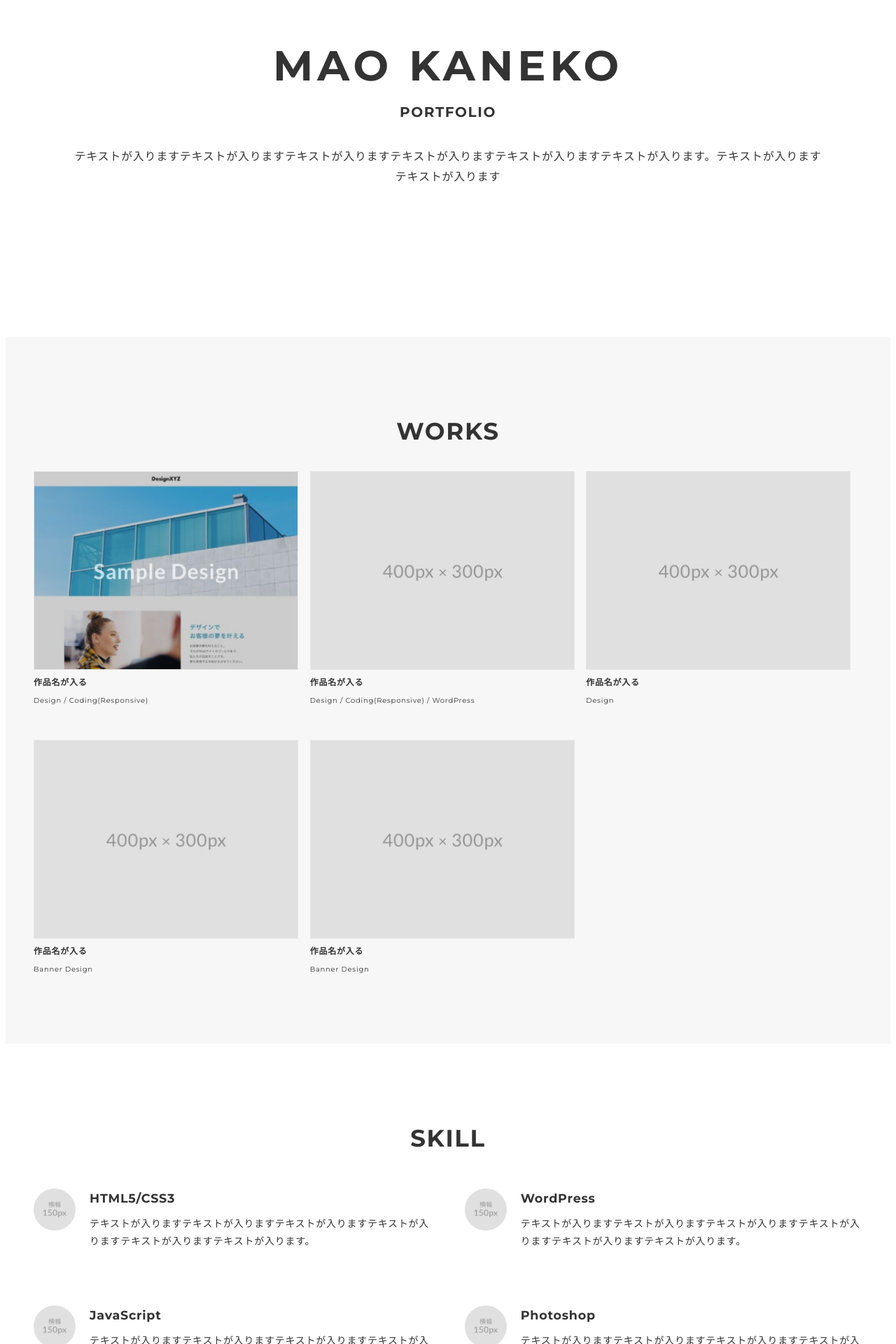
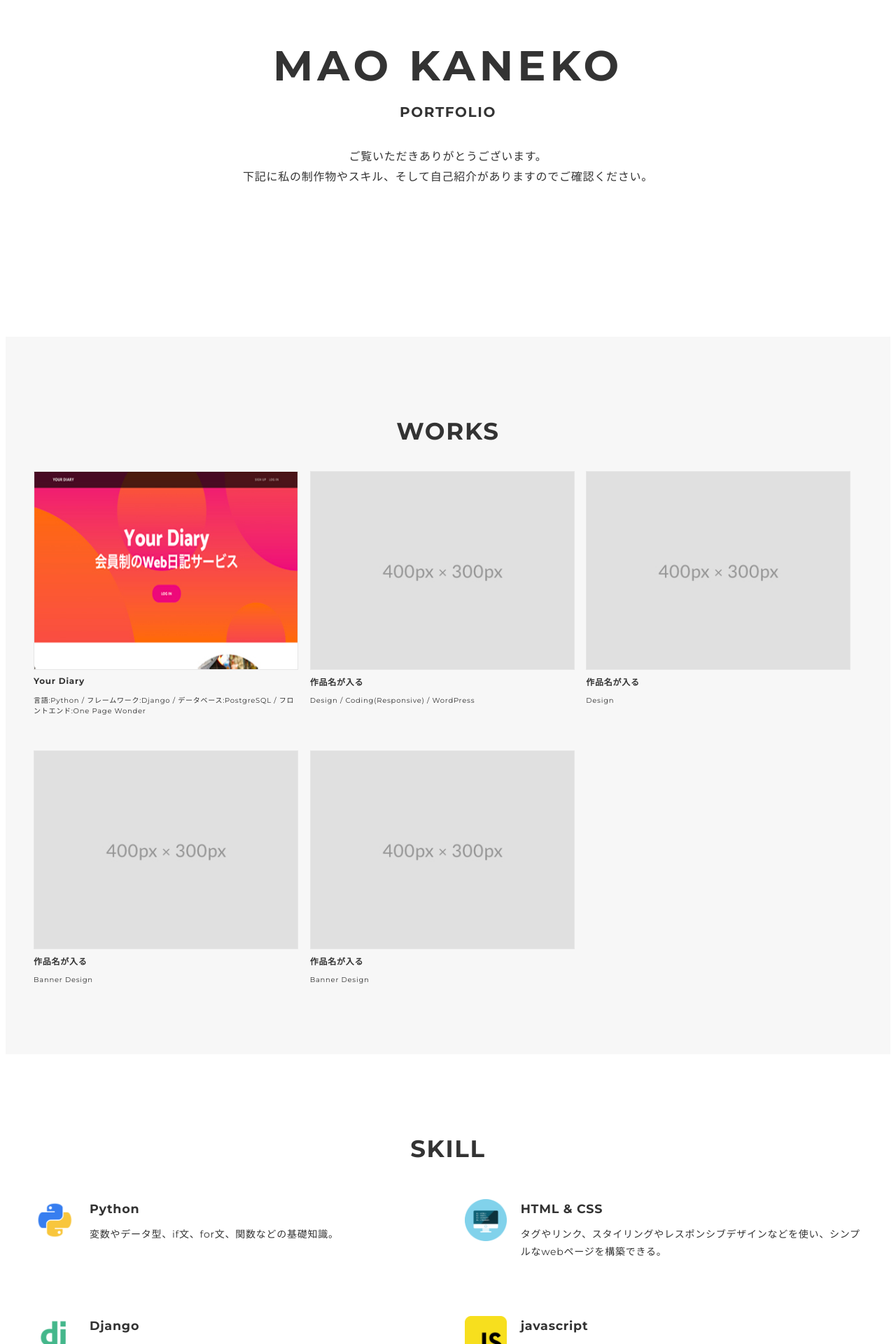
Before and after one commit to maokaneko/Your-Diary, a Django app: page / in a window 1280 px wide. Shown: the part 280-2200 px from the top of the page at 70% size. Run offline with Django 4.2, Linux system fonts and the light colour scheme.

Commit message:
トップページの文を作成

```diff
--- a/templates/diary/index.html
+++ b/templates/diary/index.html
@@ -8,7 +8,7 @@
     <div class="masthead-content">
         <div class="container">
             <h1 class="masthead-heading mb-0">Your Diary</h1>
-            <h2 class="masthead-subheading mb-0">自分と向き合いたいときに</h2>
+            <h2 class="masthead-subheading mb-0">会員制のWeb日記サービス</h2>
             <a href="{% url 'account_login' %}" class="btn btn-primary btn-xl rounded-pill mt-5">LOG IN</a>
         </div>
     </div>
@@ -66,7 +66,7 @@
             </div>
             <div class="col-lg-6 order-lg-1">
                 <div class="p-5">
-                    <h2 class="display-4">会員制のWeb日記サービス</h2>
+                    <h2 class="display-4">画像も保存できる</h2>
                     <!-- <p>会員制のWeb日記サービス</p> -->
                 </div>
             </div>
--- a/templates/top_page.html
+++ b/templates/top_page.html
@@ -50,8 +50,8 @@
                     <p class="mv-title">MAO KANEKO</p>
                     <p class="mv-subtitle">PORTFOLIO</p>
                     <p class="mv-text">
-                        テキストが入りますテキストが入りますテキストが入りますテキストが入りますテキストが入りますテキストが入ります。<br class="sp-only">テキストが入ります<br>
-                        <br class="sp-only">テキストが入ります<br>
+                        <br class="sp-only">ご覧いただきありがとうございます。<br>
+                        <br class="sp-only">下記に私の制作物やスキル、そして自己紹介がありますのでご確認ください。<br>
                     </p>
                 </div>
             </div>
@@ -62,12 +62,15 @@
                 <div class="container">
                     <h2 class="title">WORKS</h2>
                     <div class="works-list">
-                        <a class="works-item" href="works-template.html">
-                            <div class="works-img"><img src="{% static 'images/top/works-sample-thumb.jpg' %}" alt="" />
+
+                        <!-- Your Diary -->
+                        <a class="works-item" href="{% url 'diary_index' %}" target="_blank">
+                            <div class="works-img"><img src="{% static 'images/top/your-diary.jpg' %}" alt="" />
                             </div>
-                            <p class="works-name">作品名が入る</p>
-                            <p class="works-info">Design / Coding(Responsive)</p>
+                            <p class="works-name">Your Diary</p>
+                            <p class="works-info">言語:Python / フレームワーク:Django / データベース:PostgreSQL / フロントエンド:One Page Wonder</p>
                         </a>
+
                         <a class="works-item" href="works-template.html">
                             <div class="works-img"><img src="{% static 'images/top/works-dummy-thumb.jpg' %}" alt="" />
                             </div>
@@ -103,59 +106,66 @@
                     <h2 class="title">SKILL</h2>
                     <div class="skill-list">
                         <div class="skill-item">
-                            <p class="skill-img"><img src="{% static 'images/top/icon_skill.png' %}" alt=""></p>
+                            <p class="skill-img"><img src="{% static 'images/top/python_icon.png' %}" alt="" ></p>
                             <div class="skill-body">
-                                <h3 class="skill-name">HTML5/CSS3</h3>
+                                <h3 class="skill-name">Python</h3>
                                 <p class="skill-text">
-                                    テキストが入りますテキストが入りますテキストが入りますテキストが入りますテキストが入りますテキストが入ります。</p>
+                                    変数やデータ型、if文、for文、関数などの基礎知識。
+                                </p>
                             </div>
                         </div>
                         <div class="skill-item">
-                            <p class="skill-img"><img src="{% static 'images/top/icon_skill.png' %}" alt=""></p>
+                            <p class="skill-img"><img src="{% static 'images/top/html&css_icon.png' %}" alt=""></p>
                             <div class="skill-body">
-                                <h3 class="skill-name">WordPress</h3>
+                                <h3 class="skill-name">HTML & CSS</h3>
                                 <p class="skill-text">
-                                    テキストが入りますテキストが入りますテキストが入りますテキストが入りますテキストが入りますテキストが入ります。</p>
+                                    タグやリンク、スタイリングやレスポンシブデザインなどを使い、シンプルなwebページを構築できる。
+                                </p>
                             </div>
                         </div>
                         <div class="skill-item">
-                            <p class="skill-img"><img src="{% static 'images/top/icon_skill.png' %}" alt=""></p>
+                            <p class="skill-img"><img src="{% static 'images/top/django_icon.png' %}" alt=""></p>
                             <div class="skill-body">
-                                <h3 class="skill-name">JavaScript</h3>
+                                <h3 class="skill-name">Django</h3>
                                 <p class="skill-text">
-                                    テキストが入りますテキストが入りますテキストが入りますテキストが入りますテキストが入りますテキストが入ります。</p>
+                                    Djangoの基本的なディレクトリ構造、モデル・ビュー・テンプレート(MTV)の概念、URLパターンなどの基礎知識。それらを用いたWEBサイト構築。
+                                </p>
                             </div>
                         </div>
                         <div class="skill-item">
-                            <p class="skill-img"><img src="{% static 'images/top/icon_skill.png' %}" alt=""></p>
+                            <p class="skill-img"><img src="{% static 'images/top/javascript_icon.png' %}" alt=""></p>
                             <div class="skill-body">
-                                <h3 class="skill-name">Photoshop</h3>
+                                <h3 class="skill-name">javascript</h3>
                                 <p class="skill-text">
-                                    テキストが入りますテキストが入りますテキストが入りますテキストが入りますテキストが入りますテキストが入ります。</p>
+                                    基本の文法やDOM操作、イベント処理などの基礎知識。
+                                </p>
                             </div>
                         </div>
                         <div class="skill-item">
-                            <p class="skill-img"><img src="{% static 'images/top/icon_skill.png' %}" alt=""></p>
+                            <p class="skill-img"><img src="{% static 'images/top/postgresql_icon.png' %}" alt=""></p>
                             <div class="skill-body">
-                                <h3 class="skill-name">Illustrator</h3>
+                                <h3 class="skill-name">PostgreSQL</h3>
                                 <p class="skill-text">
-                                    テキストが入りますテキストが入りますテキストが入りますテキストが入りますテキストが入りますテキストが入ります。</p>
+
+                                </p>
                             </div>
                         </div>
                         <div class="skill-item">
-                            <p class="skill-img"><img src="{% static 'images/top/icon_skill.png' %}" alt=""></p>
+                            <p class="skill-img"><img src="{% static 'images/top/phto&ill_icon.png' %}" alt=""></p>
                             <div class="skill-body">
-                                <h3 class="skill-name">XD</h3>
+                                <h3 class="skill-name">Photoshop & Illustrator</h3>
                                 <p class="skill-text">
-                                    テキストが入りますテキストが入りますテキストが入りますテキストが入りますテキストが入りますテキストが入ります。</p>
+                                    基本的なツールの使用方法やレイヤーの基本的な操作、基本的な図形の描画と編集などの基本知識。
+                                </p>
                             </div>
                         </div>
                         <div class="skill-item">
-                            <p class="skill-img"><img src="{% static 'images/top/icon_skill.png' %}" alt=""></p>
+                            <p class="skill-img"><img src="{% static 'images/top/github_icon.png' %}" alt=""></p>
                             <div class="skill-body">
-                                <h3 class="skill-name">Django</h3>
+                                <h3 class="skill-name">Git/Github</h3>
                                 <p class="skill-text">
-                                    テキストが入りますテキストが入りますテキストが入りますテキストが入りますテキストが入りますテキストが入ります。</p>
+                                    コマンド（add、commit、push、pullなど）やブランチ、マージ、プルリクエストなどの基礎知識。
+                                </p>
                             </div>
                         </div>
                     </div>
@@ -169,14 +179,14 @@
                     <h2 class="title">ABOUT</h2>
                     <div class="profile">
                         <p class="profile-img">
-                            <img src="{% static 'images/top/profile.jpg' %}" alt="">
+                            <img src="{% static 'images/top/ver4.png' %}" alt="">
                         </p>
                         <div class="profile-body">
                             <p>
-                                テキストが入りますテキストが入りますテキストが入りますテキストが入りますテキストが入りますテキストが入りますテキストが入りますテキストが入りますテキストが入りますテキストが入りますテキストが入りますテキストが入りますテキストが入りますテキストが入りますテキストが入りますテキストが入りますテキストが入りますテキストが入ります。
+                                沖縄県出身。趣味は釣り、ゲーム、サッカー観戦。大学卒業後、夢である世界一周を実現するため行動していたが、コロナ禍により一時的にその計画を断念。その後、興味があったwebエンジニアになることを決意し、専門のスクールに通いながら、webアプリ開発の基礎知識を習得しています。
                             </p>
                             <p>
-                                テキストが入りますテキストが入りますテキストが入りますテキストが入りますテキストが入りますテキストが入りますテキストが入りますテキストが入りますテキストが入りますテキストが入りますテキストが入りますテキストが入ります。
+
                             </p>
                         </div>
                     </div>
@@ -189,13 +199,13 @@
                 <div class="container">
                     <h2 class="title">CONTACT</h2>
                     <p class="lead">
-                        お問い合わせは、<br class="sp-only">SNSかメールにてお願いいたします。
+                        お問い合わせは、<br class="sp-only">メールにてお願いいたします。
                     </p>
                     <div class="contact-list">
-                        <a class="contact-item" href="https://twitter.com/" target="_blank" rel="noopener">Twitter</a>
+                        <!-- <a class="contact-item" href="https://twitter.com/" target="_blank" rel="noopener">Twitter</a>
                         <a class="contact-item" href="https://www.instagram.com/" target="_blank"
-                            rel="noopener">Instagram</a>
-                        <span class="contact-item">xxxxxx@gmail.com</span>
+                            rel="noopener">Instagram</a> -->
+                        <span class="contact-item">mkch1999@gmail.com</span>
                     </div>
                 </div>
             </section>
```
Also changed, not shown: static/images/top/django_icon.png (added), static/images/top/github_icon.png (added), static/images/top/html&css_icon.png (added), static/images/top/javascript_icon.png (added), static/images/top/mysql_icon.png (added), static/images/top/phto&ill_icon.png (added), static/images/top/postgresql_icon.png (added), static/images/top/python_icon.png (added), static/images/top/ver2.png (added), static/images/top/ver4.png (added), static/images/top/your-diary.jpg (added).
